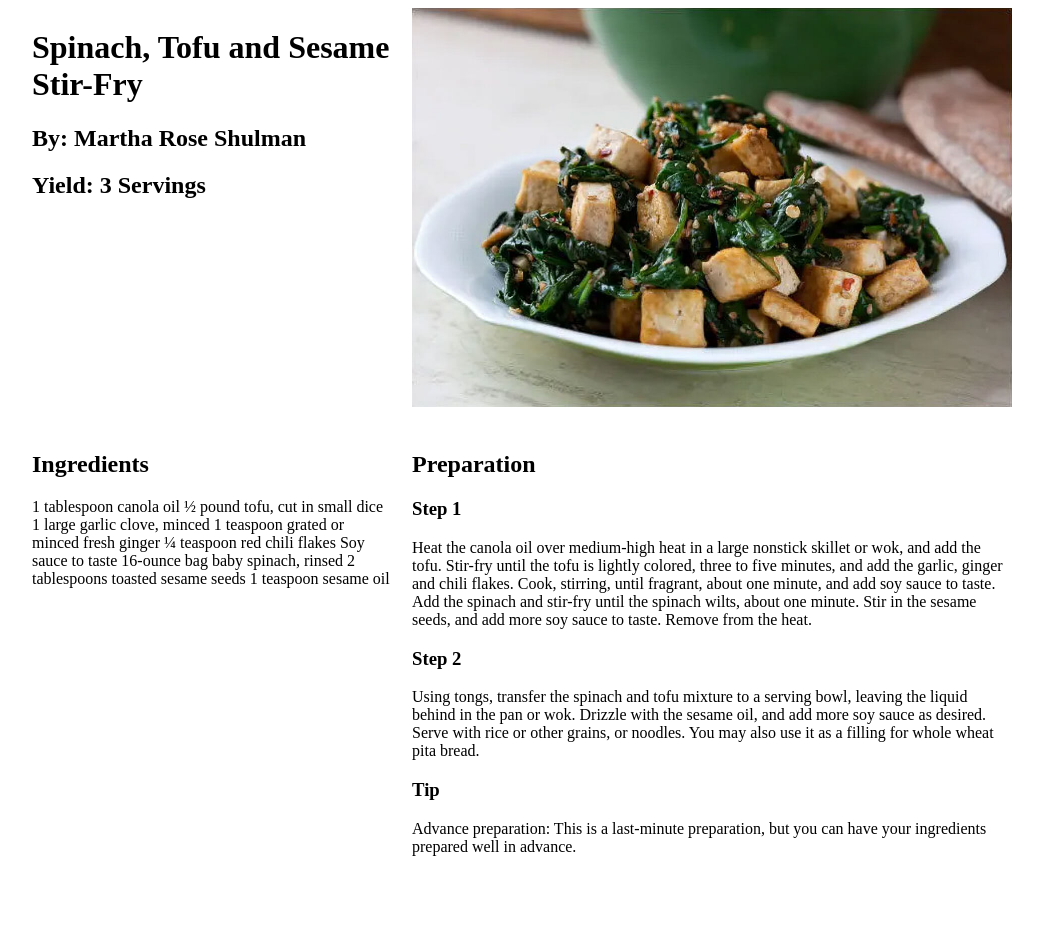
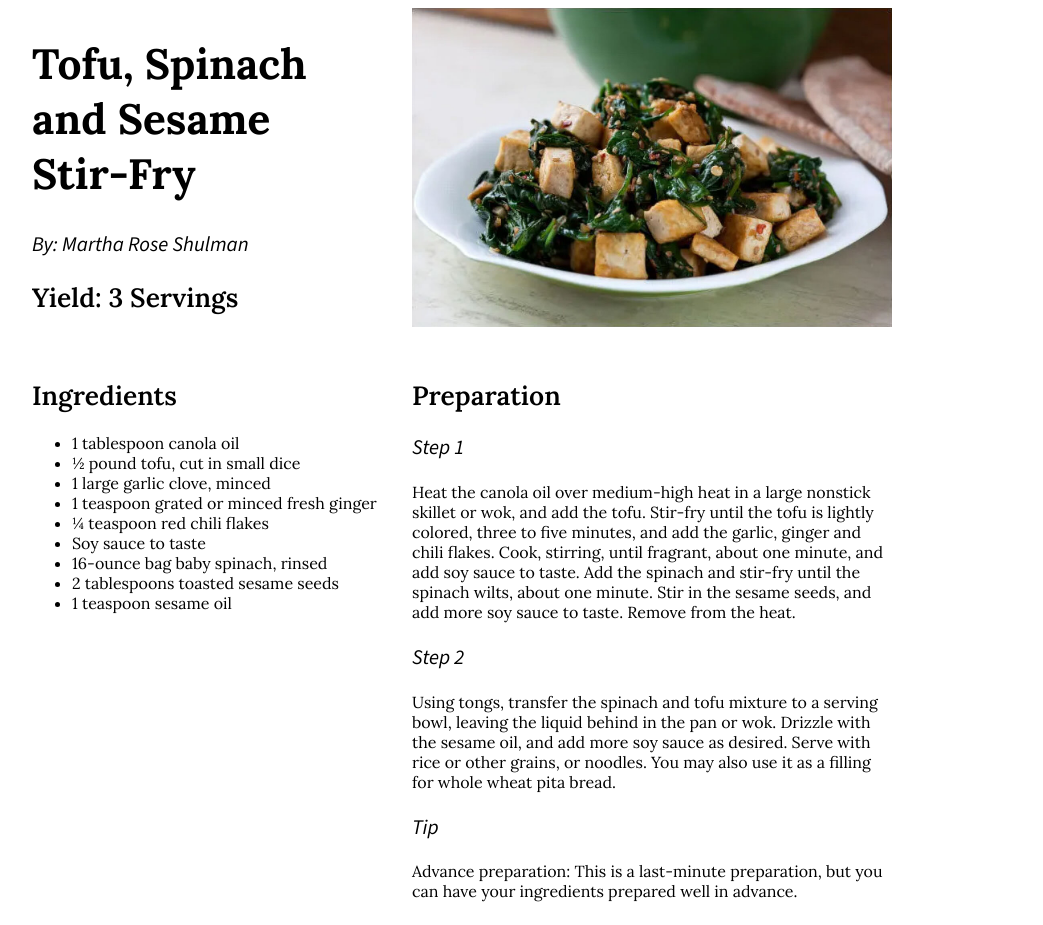
Before and after one commit to spacelegendsyt/exercise-7, a plain HTML site: page index.html in a window 1280 px wide. Shown: the whole page, without its empty margins (8-1051 px from the left). Before the commit the page ends 880 px from the top, so only its background shows below. Drawn offline with nearby package versions, Linux system fonts and the light colour scheme.

Commit message:
tester again

```diff
--- a/index.html
+++ b/index.html
@@ -4,11 +4,15 @@
     <title>Exercise 7</title>
     <meta charset="utf-8">
 
+    <link rel="preconnect" href="https://fonts.googleapis.com">
+    <link rel="preconnect" href="https://fonts.gstatic.com" crossorigin>
+    <link href="https://fonts.googleapis.com/css2?family=Lora:ital,wght@0,400..700;1,400..700&family=Source+Sans+3:ital,wght@0,200..900;1,200..900&display=swap" rel="stylesheet">
+
     <style>
       .central {
         width: 1200px;
         display: grid;
-        grid-template-columns: 30% 50%;
+        grid-template-columns: 30% 40%;
         gap: 20px;
         margin: 0 auto;
       }
@@ -19,7 +23,46 @@
         }
 
       img {
-        width: 600px;
+        width: 480px;
+      }
+
+      html {
+        font-size: 16px;
+      }
+
+      h1 {
+        font-family: "Lora", serif;
+        font-size: 2.65em;
+        font-weight: <weight>;
+        font-style: normal;
+      }
+
+      h2 {
+        font-family: "Lora", serif;
+        font-size: 1.65em;
+        font-weight: 600;
+        font-style: normal;
+      }
+
+      h3 {
+        font-family: "Source Sans 3", sans-serif;
+        font-size: 1.3em;
+        font-weight: 300;
+        font-style: italic;
+      }
+
+      p {
+       font-family: "Lora", serif;
+        font-size: 1em;
+        font-weight: 400;
+        font-style: normal;
+      }
+
+      ul {
+        font-family: "Lora", serif;
+        font-size: 1em;
+        font-weight: 400;
+        font-style: normal;
       }
 
     </style>
@@ -31,8 +74,8 @@
   <body>
     <div class="central">
       <div class="grid item">
-        <h1>Spinach, Tofu and Sesame Stir-Fry</h1>
-        <h2>By: Martha Rose Shulman</h2>
+        <h1>Tofu, Spinach and Sesame <br>Stir-Fry</h1>
+        <h3>By: Martha Rose Shulman</h3>
         <h2>Yield: 3 Servings</h2>
 
 
@@ -44,16 +87,17 @@
 
       <div class="grid item">
         <h2>Ingredients</h2>
-
-        1 tablespoon canola oil
-        ½ pound tofu, cut in small dice
-        1 large garlic clove, minced
-        1 teaspoon grated or minced fresh ginger
-        ¼ teaspoon red chili flakes
-        Soy sauce to taste
-        16-ounce bag baby spinach, rinsed
-        2 tablespoons toasted sesame seeds
-        1 teaspoon sesame oil
+        <ul>
+          <li>1 tablespoon canola oil</li>
+          <li>½ pound tofu, cut in small dice</li>
+          <li>1 large garlic clove, minced</li>
+          <li>1 teaspoon grated or minced fresh ginger</li>
+          <li>¼ teaspoon red chili flakes</li>
+          <li>Soy sauce to taste</li>
+          <li>16-ounce bag baby spinach, rinsed</li>
+          <li>2 tablespoons toasted sesame seeds</li>
+          <li>1 teaspoon sesame oil</li>
+        </ul>
       </div>
 
       <div class="grid item">
```
